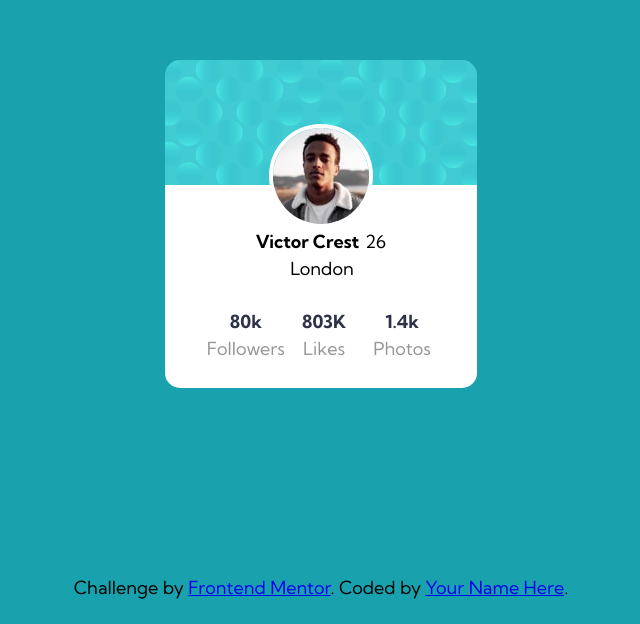
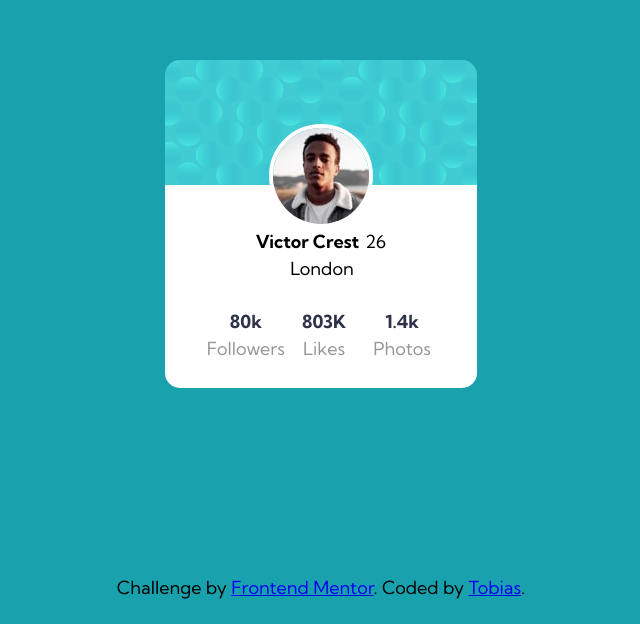
Before and after one commit to ToHX/profile-card-component-main-2, a plain HTML site: page index.html in a window 1280 px wide. Shown: the part 176-800 px from the top of the page, without its empty margins (319-959 px from the left). Drawn offline with Linux system fonts and the light colour scheme.

Commit message:
Changed Coded by Name

```diff
--- a/index.html
+++ b/index.html
@@ -53,7 +53,7 @@
         Challenge by
         <a href="https://www.frontendmentor.io?ref=challenge" target="_blank"
           >Frontend Mentor</a
-        >. Coded by <a href="#">Your Name Here</a>.
+        >. Coded by <a href="#">Tobias</a>.
       </div>
     </footer>
   </body>
```
